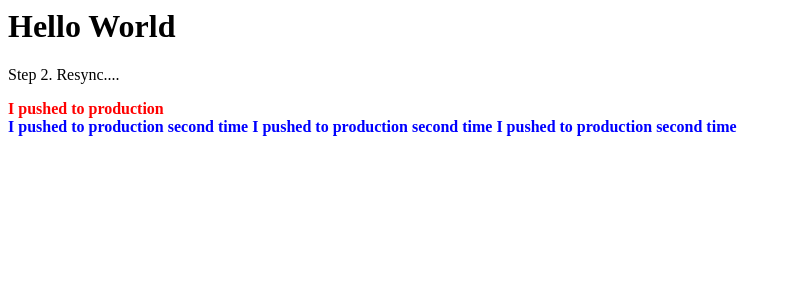
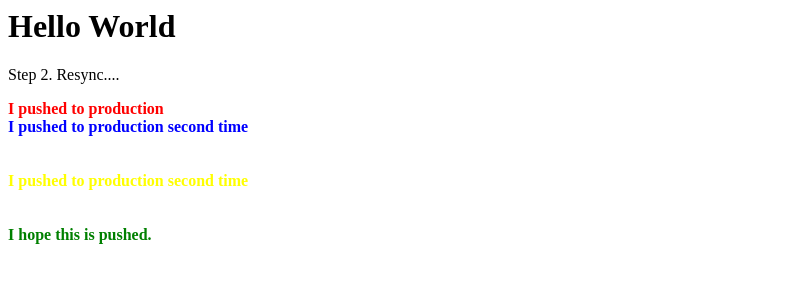
Before and after one commit to DarthTobias/test, a PHP site: page / in a window 1280 px wide. Shown: the top 300 px of the page, without its empty margins (0-792 px from the left). Run offline with PHP 8.4, Linux system fonts and the light colour scheme.

Commit message:
Test commit

```diff
--- a/index.php
+++ b/index.php
@@ -5,5 +5,11 @@
 <strong style="color:red;">I pushed to production</strong>
 <br/>
 <strong style="color:blue;">I pushed to production second time</strong>
-<strong style="color:blue;">I pushed to production second time</strong>
-<strong style="color:blue;">I pushed to production second time</strong>
+<br/>
+<br/>
+<br/>
+<strong style="color:yellow;">I pushed to production second time</strong>
+<br/>
+<br/>
+<br/>
+<strong style="color:green;">I hope this is pushed.</strong>
```
